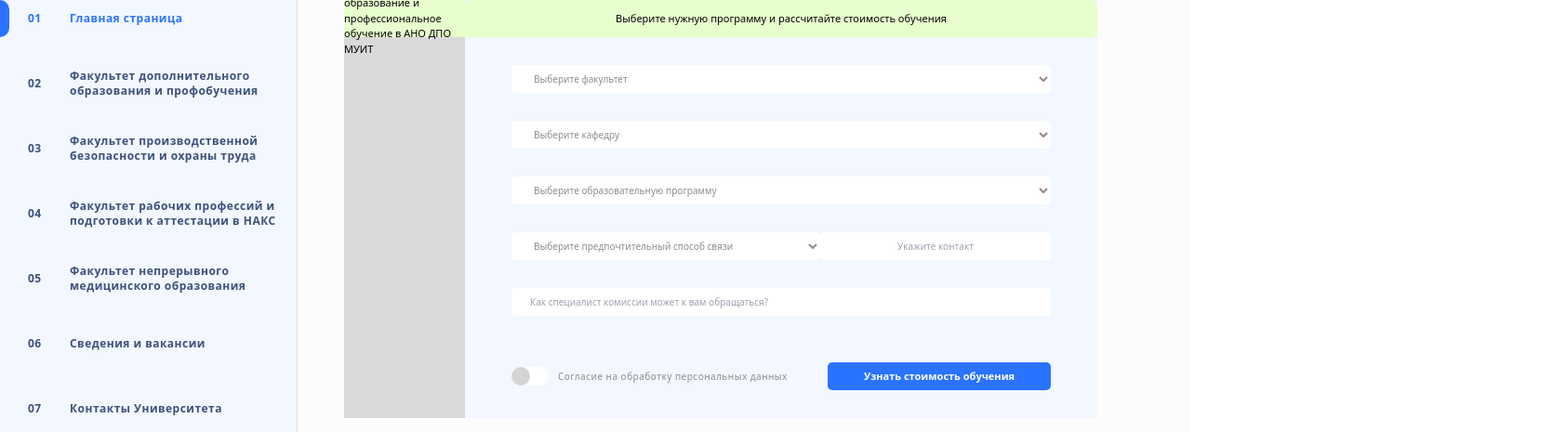
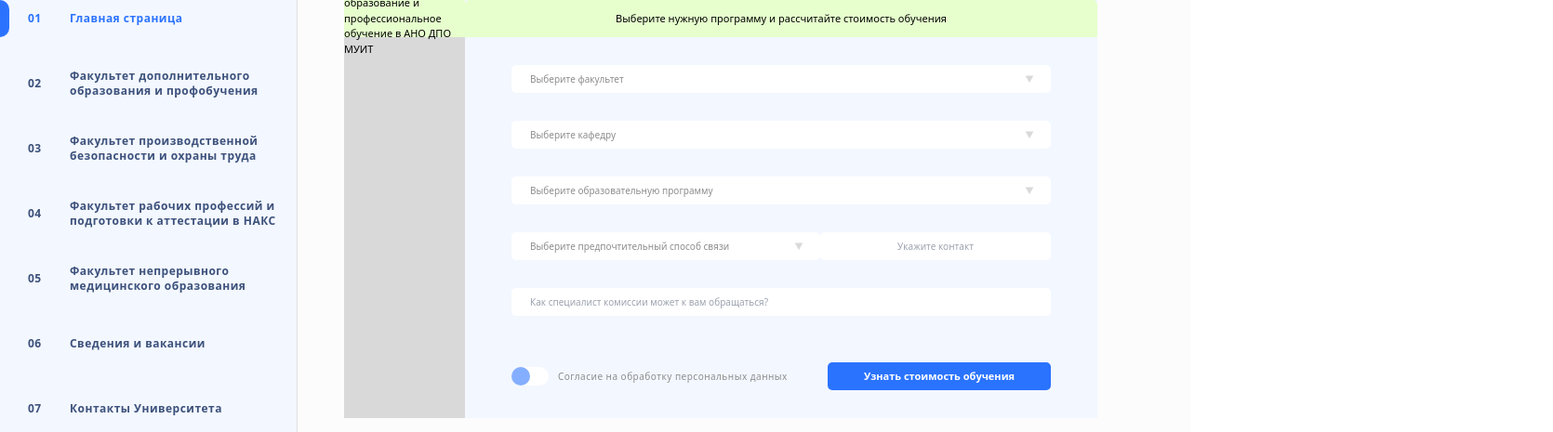
Before and after one commit to Jirafek/Unic, a React (Vite) app: page / in a window 1280 px wide. Shown: the part 170-635 px from the top of the page at 93% size, 1670 px wide, since content can reach past the window. Built offline with nearby package versions, Linux system fonts and the light colour scheme.

Commit message:
fix: shadows, margin

```diff
--- a/src/components/Aside.jsx
+++ b/src/components/Aside.jsx
@@ -42,7 +42,7 @@ const Aside = () => {
                     <div className='absolute w-[20px] h-[20px] left-1/2 -top-[12px]' style={{ backgroundImage: 'url(/img/quest.png)', transform: 'translate(-56%)' }}></div>
                     <h2 className='font-bold text-center mb-[1.875rem]'>Учебный департамент</h2>
                     <p className='font-normal text-center'>Задайте свой вопрос и специалист комиссии проконсультирует Вас!</p>
-                    <button style={ { boxShadow: '0px 5px 10px 0px rgba(0, 0, 0, 0.5)' } } className='w-full h-10 bg-white rounded-[5px] mt-10'>Задать вопрос</button>
+                    <button style={{ boxShadow: '0px 20px 20px rgba(0, 0, 0, 0.1)' }}  className='w-full h-10 bg-white rounded-[5px] mt-10 hover:-translate-y-[8px] duration-500'>Задать вопрос</button>
                 </div>
             </aside>
         </Fragment>
--- a/src/components/Diploms.jsx
+++ b/src/components/Diploms.jsx
@@ -42,7 +42,7 @@ const Diploms = () => {
                 </SwiperSlide>
             } else {
                 current_el = <SwiperSlide key={uuid()} className='flex flex-col gap-y-[1.875rem] w-[12.5rem]'>
-                    <div className='w-[12.5rem] h-[18.438rem] border-dashed border-[2px] rounded-[5px] flex justify-center items-center text-[#3C517B] text-[0.625rem] border-[#2A73FF]'>
+                    <div className='w-[12.5rem] h-[18.438rem] bg-white border-dashed border-[2px] rounded-[5px] flex justify-center items-center text-[#3C517B] text-[0.625rem] border-[#2A73FF]'>
                         <p className='text-center max-w-[200px]'>Скоро здесь появится обновленный документ</p>
                     </div>
                     <p className='text-[#3C517B] text-[0.625rem] text-center'>
--- a/src/components/Footer.jsx
+++ b/src/components/Footer.jsx
@@ -23,7 +23,7 @@ const Footer = () => {
     function CreateFooterBlocks() {
         let items = footer_data.map((el, i) => {
             return (
-                <div key={uuid()} style={{ marginRight: i == 0 ? '20px' : '0' }} className="flex relative flex-col pl-[20px] bg-white w-[18.75rem] h-[6.25rem] rounded-[5px] pt-[20px] pb-[15px] text-[#3C517B] text-[0.625rem]">
+                <div key={uuid()} style={{ marginRight: i == 0 ? '20px' : '0', boxShadow: '0px 20px 20px rgba(0, 0, 0, 0.1)' }} className="flex duration-500 hover:-translate-y-[10px] relative flex-col pl-[20px] bg-white w-[18.75rem] h-[6.25rem] rounded-[5px] pt-[20px] pb-[15px] text-[#3C517B] text-[0.625rem]">
                     <div className="flex flex-col">
                         <p>
                             {
--- a/src/components/HeadTextBlock.jsx
+++ b/src/components/HeadTextBlock.jsx
@@ -5,13 +5,13 @@ const HeadTextBlock = () => {
     function CreateImagedItems() {
         let items = text_block_Data.map(el => {
             return (
-                <div key={uuid()} className='relative text-[#3C517B]'>
+                <div  key={uuid()} className='relative text-[#3C517B]'>
                     <div className='px-[0.625rem] rounded-[5px] bg-[#E6FFCD] text-center text-[0.625rem] flex justify-center items-center absolute left-1/2 -translate-x-[50%] -top-[1.563rem] w-[17.5rem] h-[3.125rem]'>
                         {
                             el.text
                         }
                     </div>
-                    <img className='w-80' src={el.src} alt="" />
+                    <img style={{ boxShadow: '0px 20px 20px rgba(0, 0, 0, 0.1)' }} className='w-80' src={el.src} alt="" />
                 </div>
             );
         });
--- a/src/components/Header.jsx
+++ b/src/components/Header.jsx
@@ -28,7 +28,7 @@ const Header = () => {
                 </button>
             </div>
             <div className='flex gap-x-5 ml-[3.125rem]'>
-                <button className='w-[11.25rem] h-[3.125rem] rounded-[5px] border border-[#2B73FF] text-[#2B73FF]'>
+                <button className='w-[11.25rem] h-[3.125rem] rounded-[5px] border border-[#2B73FF] text-[#2B73FF] bg-[#FFFFFF]'>
                     Проверить лицезию
                 </button>
                 <button className='w-[11.25rem] h-[3.125rem] bg-[#3C517B] rounded-[5px] font-bold text-white'>
--- a/src/components/HeaderForm.jsx
+++ b/src/components/HeaderForm.jsx
@@ -10,46 +10,76 @@ const HeaderForm = () => {
 
     return (
         <form className="px-[3.125rem] py-[1.875rem] text-[0.625rem] flex flex-col gap-y-[1.875rem] text-[#8D8D8D] rounded-b-[5px]">
+
+            <div className='bg-[#FFFFFF] rounded-[5px]'>
             <select
-            className="w-full h-[1.875rem] rounded-[5px] bg-[#FFFFFF] pl-5 outline-none"
+            style={{
+                background: 'url(/img/select_arrow.png) no-repeat right',
+                backgroundPositionX: 'calc(100% - 18px)'
+            }}
+            className="w-full h-[1.875rem] pl-5 outline-none appearance-none"
             name="facl"
             id="hf1">
                 <option value="null">Выберите факультет</option>
                 <option value="2">2</option>
                 <option value="3">3</option>
             </select>
+            </div>
+
+            <div className='bg-[#FFFFFF] rounded-[5px]'>
             <select
-            className="w-full h-[1.875rem] rounded-[5px] bg-[#FFFFFF] pl-5 outline-none"
+            style={{
+                background: 'url(/img/select_arrow.png) no-repeat right',
+                backgroundPositionX: 'calc(100% - 18px)'
+            }}
+            className="w-full h-[1.875rem] pl-5 outline-none appearance-none"
             name="cafedr"
             id="hf2">
                 <option value="null">Выберите кафедру</option>
                 <option value="2">2</option>
                 <option value="3">3</option>
             </select>
+            </div>
+
+            <div className='bg-[#FFFFFF] rounded-[5px]'>
             <select
-            className="w-full h-[1.875rem] rounded-[5px] bg-[#FFFFFF] pl-5 outline-none"
+            style={{
+                background: 'url(/img/select_arrow.png) no-repeat right',
+                backgroundPositionX: 'calc(100% - 18px)'
+            }}
+            className="w-full h-[1.875rem] pl-5 outline-none appearance-none"
             name="program"
             id="hf3">
                 <option value="null">Выберите образовательную программу</option>
                 <option value="2">2</option>
                 <option value="3">3</option>
             </select>
+            </div>
+
             <div className="flex justify-between w-full">
+
+                <div className='bg-[#FFFFFF] rounded-[5px]'>
                 <select
-                className="w-[20.75rem] h-[1.875rem] rounded-[5px] bg-[#FFFFFF] pl-5 outline-none"
+                style={{
+                    background: 'url(/img/select_arrow.png) no-repeat right',
+                    backgroundPositionX: 'calc(100% - 18px)'
+                }}
+                className="w-[20.75rem] h-[1.875rem] pl-5 outline-none appearance-none"
                 name="program"
                 id="hf3">
                     <option value="null">Выберите предпочтительный способ связи</option>
                     <option value="2">2</option>
                     <option value="3">3</option>
                 </select>
+                </div>
+
                 <input className="w-[15.5rem] h-[1.875rem] rounded-[5px] bg-[#FFFFFF] text-center outline-none" placeholder="Укажите контакт" type="text" />
             </div>
             <input className="w-full h-[1.875rem] rounded-[5px] bg-[#FFFFFF] pl-5 outline-none" placeholder="Как специалист комиссии может к вам обращаться?" type="text" />
             <div className="flex justify-between mt-5">
                 <div className='flex gap-x-[10px] items-center'>
                     <div onClick={ChangerDocsAgreement} className='w-[40px] h-[20px] bg-[white] rounded-[10px]'>
-                        <div style={{ backgroundColor: btnState ? '#2A73FF' : '#d4d4d4', transform: `translateX(${btnState ? '20px' : '0'})` }} className='h-full duration-500 w-[20px] rounded-[50%]'></div>
+                        <div style={{ backgroundColor: btnState ? '#2A73FF' : '#84AEFF', transform: `translateX(${btnState ? '20px' : '0'})` }} className='h-full duration-500 w-[20px] rounded-[50%]'></div>
                     </div>
                     <p>Согласие на обработку персональных данных</p>
                 </div>
--- a/src/components/NumericCards.jsx
+++ b/src/components/NumericCards.jsx
@@ -53,7 +53,10 @@ const NumericCards = () => {
             <div className='flex gap-x-[4.375rem] gap-y-[1.875rem] max-w-[48.125rem] flex-wrap'>
                 <CreateNumericItems />
             </div>
-            <img className='w-[38.125rem]' src="/video/prof.gif" alt="" />
+            <div className='relative'>
+                <div className='absolute w-full h-[4px] bg-[#fcfcfc] left-0 top-0'></div>
+                <img className='w-[38.125rem]' src="/video/prof.gif" alt="" />
+            </div>
         </div>
     );
 }
--- a/src/pages/Home.jsx
+++ b/src/pages/Home.jsx
@@ -41,7 +41,7 @@ const Home = () => {
                 </p>
                 <AboutCards />
                 <div className='flex gap-x-[5.188rem] text-[#3C517B] relative mb-[6.25rem]'>
-                    <img className='h-[43.75rem] absolute z-[1] right-0 -top-24' src="/img/bg_gerd_right.png" alt="" />
+                    <img className='h-[43.75rem] absolute z-[1] -right-[6.25rem] -top-24' src="/img/bg_gerd_right.png" alt="" />
                     <div className='bg-[#D9D9D9] w-[42.688rem] h-[31.25rem] rounded-[10px]'></div>
                     <div className='flex flex-col z-10'>
                         <h2 className='text-[0.875rem] font-medium tracking-[0.05rem] mb-[1.875rem]'>ЗАОЧНОЕ ОБУЧЕНИЕ <span className='text-[#2A73FF]'>С ПРИМЕНЕНИЕМ ДИСТАНЦИОННЫХ ТЕХНОЛОГИЙ</span></h2>
```
Also changed, not shown: src/components/AboutCards.jsx (+7 -4 lines), public/img/select_arrow.png (added).
